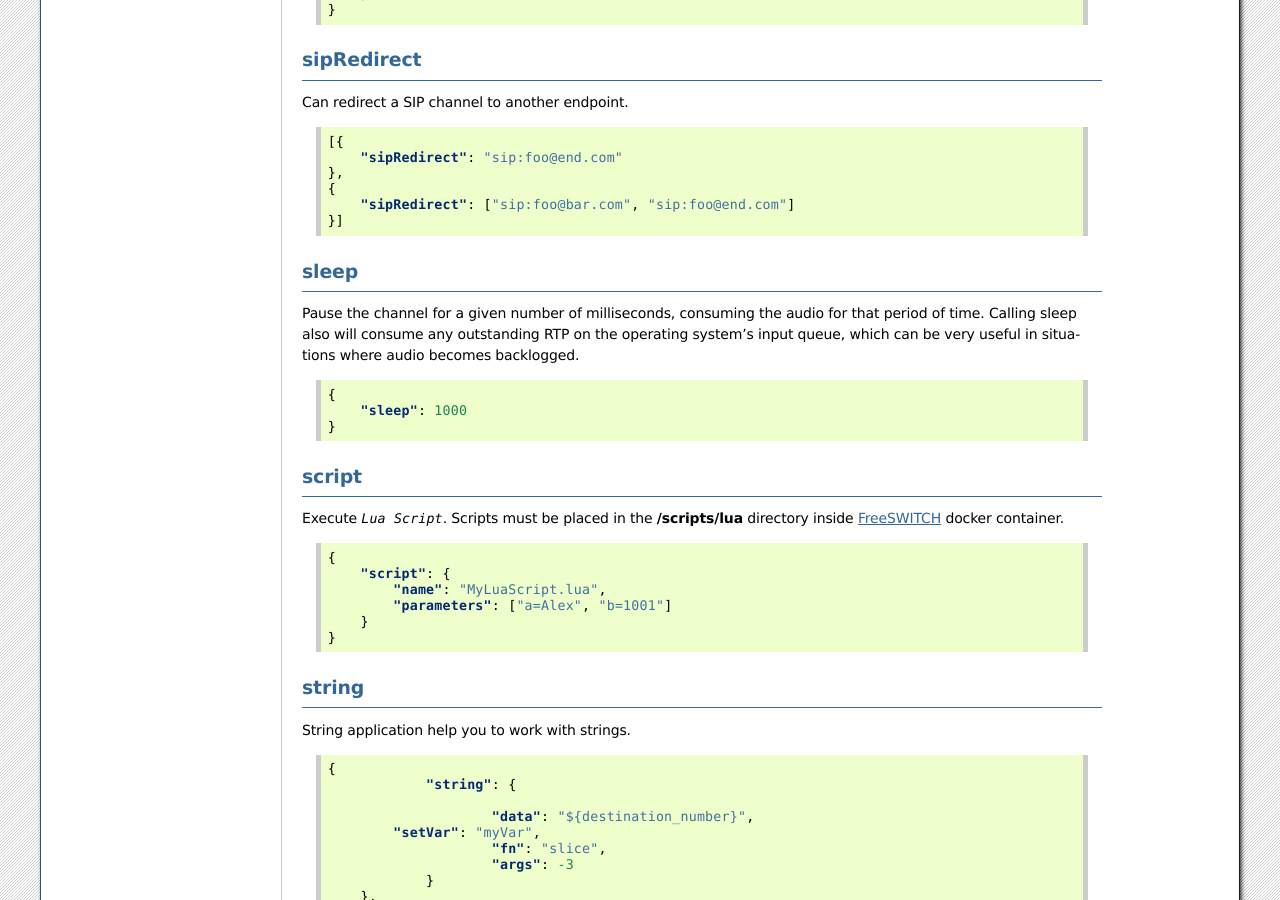
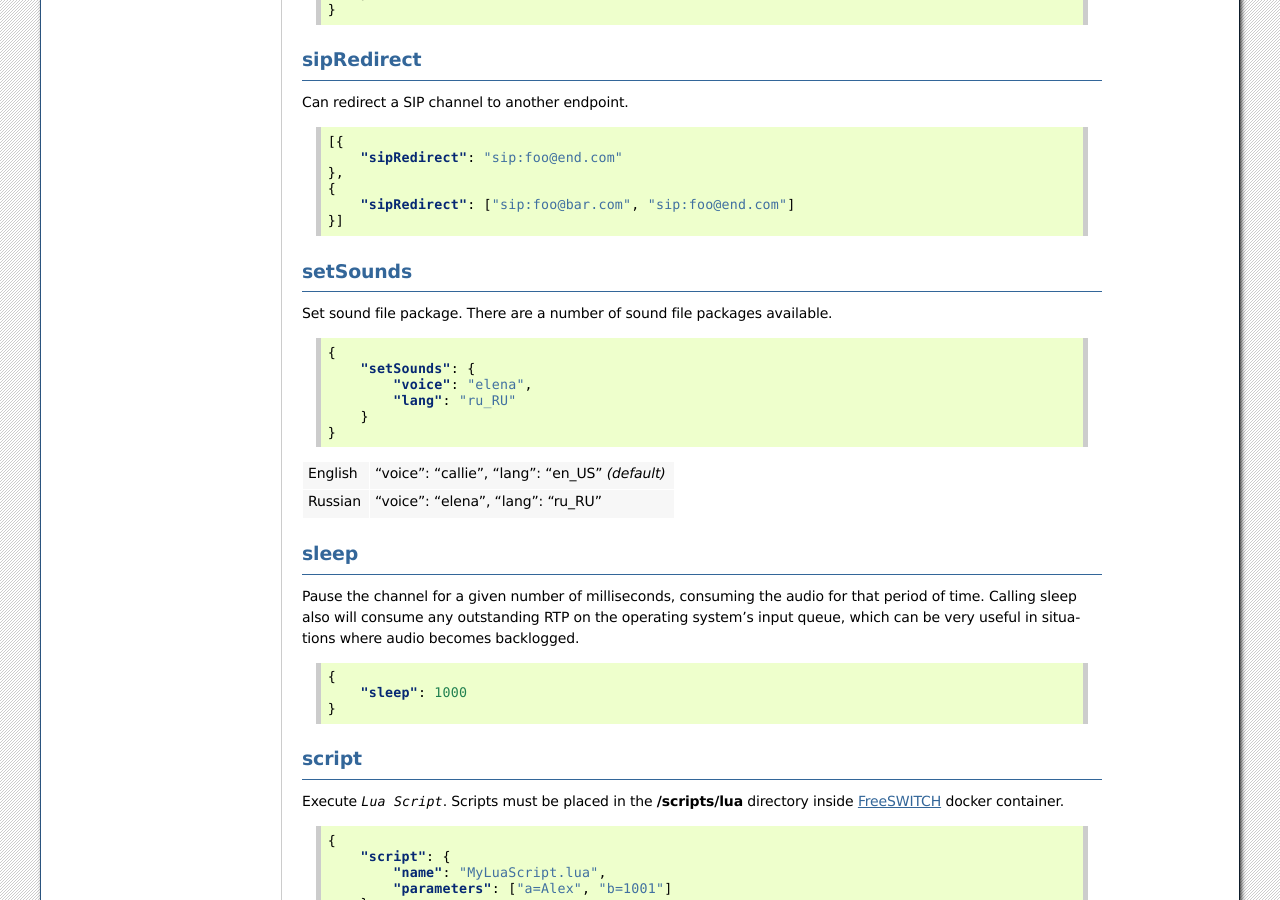
Before and after one commit to webitel/docs-en, a Sphinx documentation site: the page built from source/acr-applications.rst, in a window 1280 px wide and 900 px high, scrolled down 11667 px. Built offline with Sphinx 7.4.7, drawn with Linux system fonts in a browser that asks for light colours.

Commit message:
setSounds application added

```diff
--- a/source/acr-applications.rst
+++ b/source/acr-applications.rst
@@ -814,6 +814,28 @@ Can redirect a SIP channel to another endpoint.
         "sipRedirect": ["sip:foo@bar.com", "sip:foo@end.com"]
     }]
 
+setSounds
+---------
+
+.. py:module:: setSounds
+
+Set sound file package. There are a number of sound file packages available.
+
+.. code-block:: json
+
+    {
+        "setSounds": {
+            "voice": "elena",
+            "lang": "ru_RU"
+        }
+    }
+
++-------------+---------------------------------------------------+
+| English     | "voice": "callie", "lang": "en_US" *(default)*    |
++-------------+---------------------------------------------------+
+| Russian     | "voice": "elena", "lang": "ru_RU"                 |
++-------------+---------------------------------------------------+
+
 sleep
 -----
 
```
